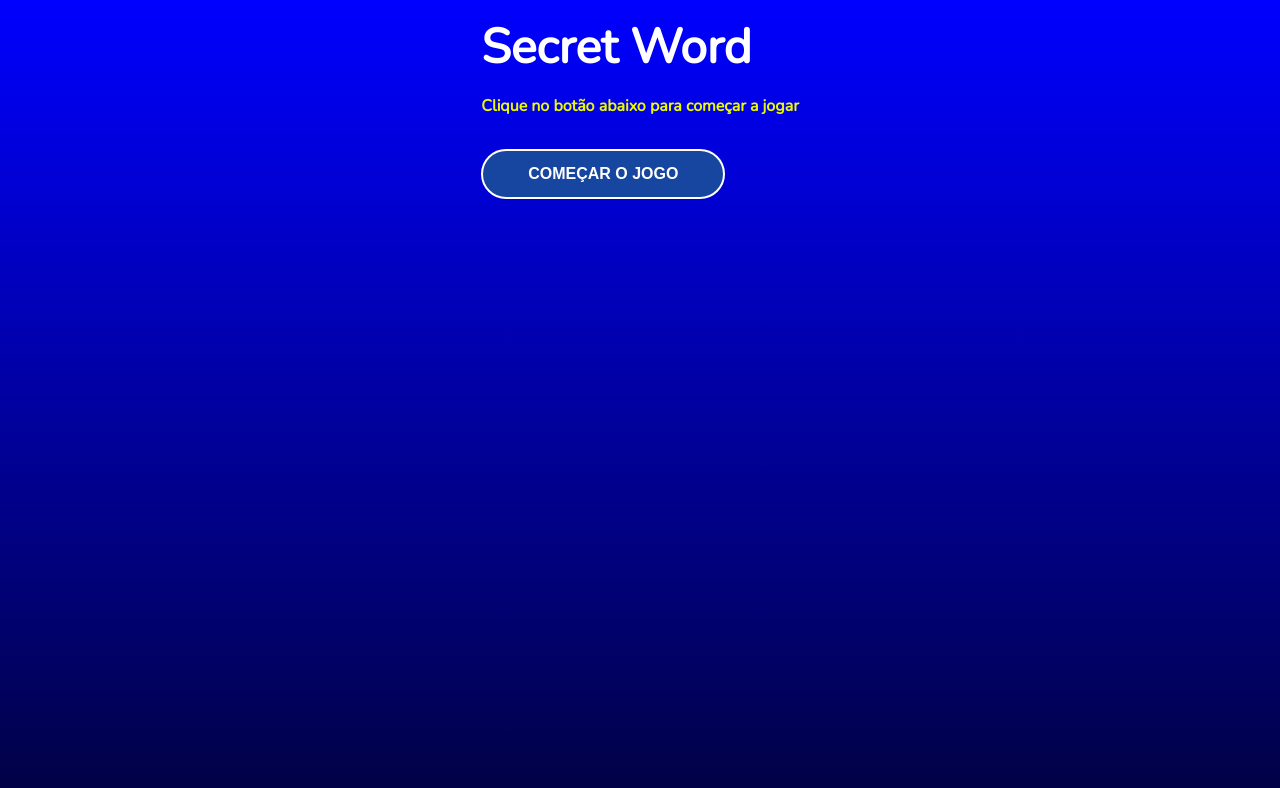
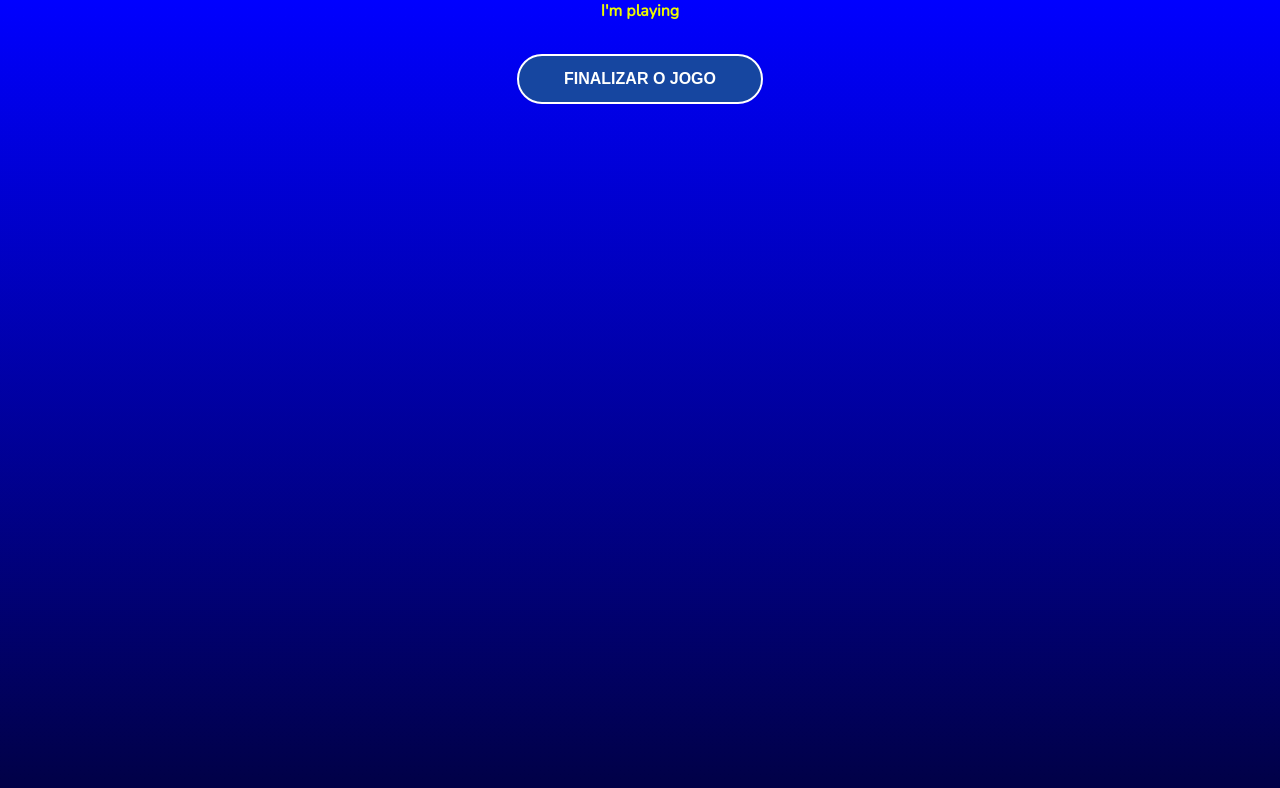
Before and after one commit to abnerfirmino/Projeto-React-Secret-World, a React (Vite) app: page / in a window 1280 px wide. Both pictures are taken after a click on the button "COMEÇAR O JOGO". Shown: the top 788 px of the page. Built offline with nearby package versions, Linux system fonts and the light colour scheme.

Commit message:
Gerenciando os estágios do Jogo

```diff
--- a/src/App.jsx
+++ b/src/App.jsx
@@ -1,6 +1,9 @@
+// componentes
 import { StartScreen } from './components/StartScreen';
 import { GamingScreen } from './components/GamingScreen';
 import { GameOverScreen } from './components/GameOverScreen';
+
+// hooks
 import { useCallback, useEffect, useState } from 'react';
 
 // import dos dados
@@ -9,7 +12,7 @@ import { wordsList } from './data/words';
 // estágios de progressão da página
 const stages = [
   {id: 1, stage: "start"},
-  {id: 2, stage: "game"},
+  {id: 2, stage: "gaming"},
   {id: 3, stage: "end"},
 ]
 
@@ -17,11 +20,23 @@ function App() {
   const [gameStage, setGameStage] = useState(stages[0].stage);
   const [words] = useState(wordsList);
 
+  const handleStartScreen = () => {
+    setGameStage(stages[1].stage);
+  }
+
+  const verifyWord = () => {
+    setGameStage(stages[2].stage);
+  }
+
+  const restartGame = () => {
+    setGameStage(stages[0].stage);
+  }
+
   return (
     <div className="App">
-      {gameStage === "start" && <StartScreen />}
-      {gameStage === "game" && <GamingScreen />}
-      {gameStage === "end" && <GameOverScreen />}
+      {gameStage === "start" && <StartScreen handleClick={handleStartScreen} />}
+      {gameStage === "gaming" && <GamingScreen verifyWord={verifyWord}/>}
+      {gameStage === "end" && <GameOverScreen restart={restartGame}/>}
     </div>
   );
 }
--- a/src/components/GameOverScreen/index.jsx
+++ b/src/components/GameOverScreen/index.jsx
@@ -1,10 +1,11 @@
 import './styles.css';
 
-const GameOverScreen = () => {
+const GameOverScreen = ({ restart}) => {
 
   return (
-    <div>
-      Game Over
+    <div className='end'>
+      <p>Game Over</p>
+      <button onClick={restart}>Jogar Denovo</button>
     </div>
   );
 }
--- a/src/components/GameOverScreen/styles.css
+++ b/src/components/GameOverScreen/styles.css
@@ -0,0 +1,35 @@
+.end {
+  display: flex;
+  flex-direction: column;
+  align-items: center;
+  text-align: center;
+}
+
+.end h1 {
+  font-size: 3em;
+  margin: 0.3em 0;
+}
+
+.end p {
+  margin-bottom: 2em;
+  font-weight: bold;
+  color: #ecfa00;
+}
+
+.end button {
+  background-color: #1646a0;
+  color: #fff;
+  padding: 0 45px;
+  border: 2px solid #fff;
+  border-radius: 25px;
+  height: 50px;
+  text-transform: uppercase;
+  font-weight: bold;
+  font-size: 1em;
+  cursor: pointer;
+  transition: 300ms ease-in-out;
+}
+
+.end button:hover {
+  background-color: #0923af;
+}
--- a/src/components/GamingScreen/index.jsx
+++ b/src/components/GamingScreen/index.jsx
@@ -1,10 +1,11 @@
 import './styles.css';
 
-const GamingScreen = () => {
+const GamingScreen = ({ verifyWord }) => {
 
   return (
-    <div>
-      I'm playing
+    <div className='gaming'>
+      <p>I'm playing</p>
+      <button onClick={verifyWord}>Finalizar o jogo</button>
     </div>
   );
 }
--- a/src/components/GamingScreen/styles.css
+++ b/src/components/GamingScreen/styles.css
@@ -0,0 +1,35 @@
+.gaming {
+  display: flex;
+  flex-direction: column;
+  align-items: center;
+  text-align: center;
+}
+
+.gaming h1 {
+  font-size: 3em;
+  margin: 0.3em 0;
+}
+
+.gaming p {
+  margin-bottom: 2em;
+  font-weight: bold;
+  color: #ecfa00;
+}
+
+.gaming button {
+  background-color: #1646a0;
+  color: #fff;
+  padding: 0 45px;
+  border: 2px solid #fff;
+  border-radius: 25px;
+  height: 50px;
+  text-transform: uppercase;
+  font-weight: bold;
+  font-size: 1em;
+  cursor: pointer;
+  transition: 300ms ease-in-out;
+}
+
+.gaming button:hover {
+  background-color: #0923af;
+}
--- a/src/components/StartScreen/index.jsx
+++ b/src/components/StartScreen/index.jsx
@@ -1,11 +1,11 @@
 import './styles.css';
 
-const StartScreen = () => {
+const StartScreen = ({ handleClick }) => {
   return (
     <div className='start'>
       <h1>Secret Word</h1>
       <p>Clique no botão abaixo para começar a jogar</p>
-      <button>Começar o jogo</button>
+      <button onClick={handleClick}>Começar o jogo</button>
     </div>
   );
 }
--- a/src/components/StartScreen/styles.css
+++ b/src/components/StartScreen/styles.css
@@ -1,3 +1,10 @@
+.start {
+  display: flex;
+  flex-direction: column;
+  align-items: center;
+  text-align: center;
+}
+
 .start h1 {
   font-size: 3em;
   margin: 0.3em 0;
```
